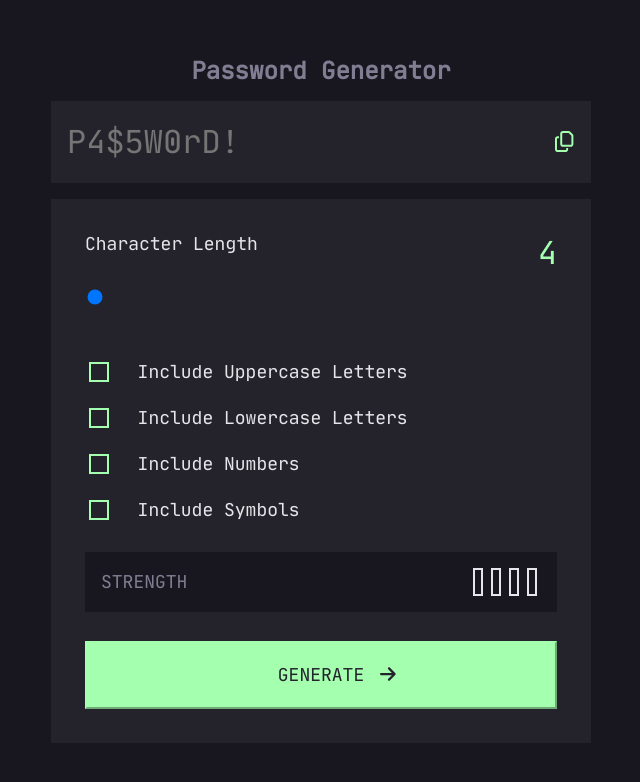
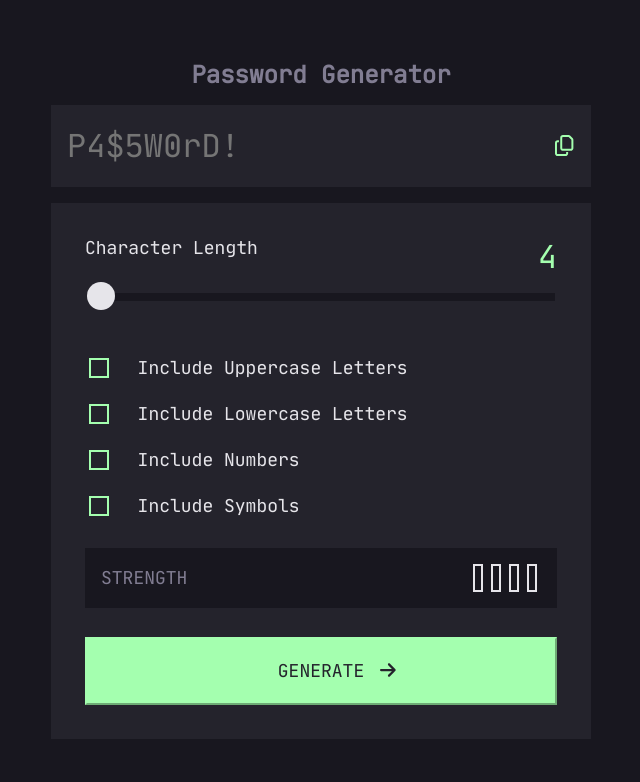
Before and after one commit to TheMathPires/password-generator, an Angular app: page / in a window 1280 px wide. Shown: the top 782 px of the page, without its empty margins (319-959 px from the left). Built offline with nearby package versions, Linux system fonts and the light colour scheme.

Commit message:
firefox fix

```diff
--- a/package.json
+++ b/package.json
@@ -4,7 +4,7 @@
   "scripts": {
     "ng": "ng",
     "start": "ng serve",
-    "build": "ng build --base-href 'https://themathpires.github.io/password-generator/'",
+    "build": "ng build --base-href https://themathpires.github.io/password-generator/",
     "watch": "ng build --watch --configuration development",
     "upload": "npx angular-cli-ghpages --dir=dist/password-generator",
     "test": "ng test"
--- a/src/app/form/form.component.scss
+++ b/src/app/form/form.component.scss
@@ -40,8 +40,7 @@
       flex: 100%;
       background-color: transparent;
 
-      &::-webkit-slider-thumb, &::-moz-range-thumb {
-        -webkit-appearance: none;
+      &::-webkit-slider-thumb {
         appearance: none;
         width: 1.75rem;
         height: 1.75rem;
@@ -56,9 +55,27 @@
         }
       }
 
-      &::-webkit-slider-runnable-track, &::-moz-range-track {
-        -webkit-appearance: none;
+      &::-moz-range-thumb {
+        width: 1.75rem;
+        height: 1.75rem;
+        background-color: #e6e5ea;
+        cursor: pointer;
+        border-radius: 50%;
+        margin-top: -0.7rem;
+
+        &:hover {
+          border: 0.125rem solid #a4ffaf;
+          background-color: #18171f;
+        }
+      }
+
+      &::-webkit-slider-runnable-track {
         appearance: none;
+        background-color: #18171f;
+        height: 0.5rem;
+      }
+
+      &::-moz-range-track {
         background-color: #18171f;
         height: 0.5rem;
       }
```
